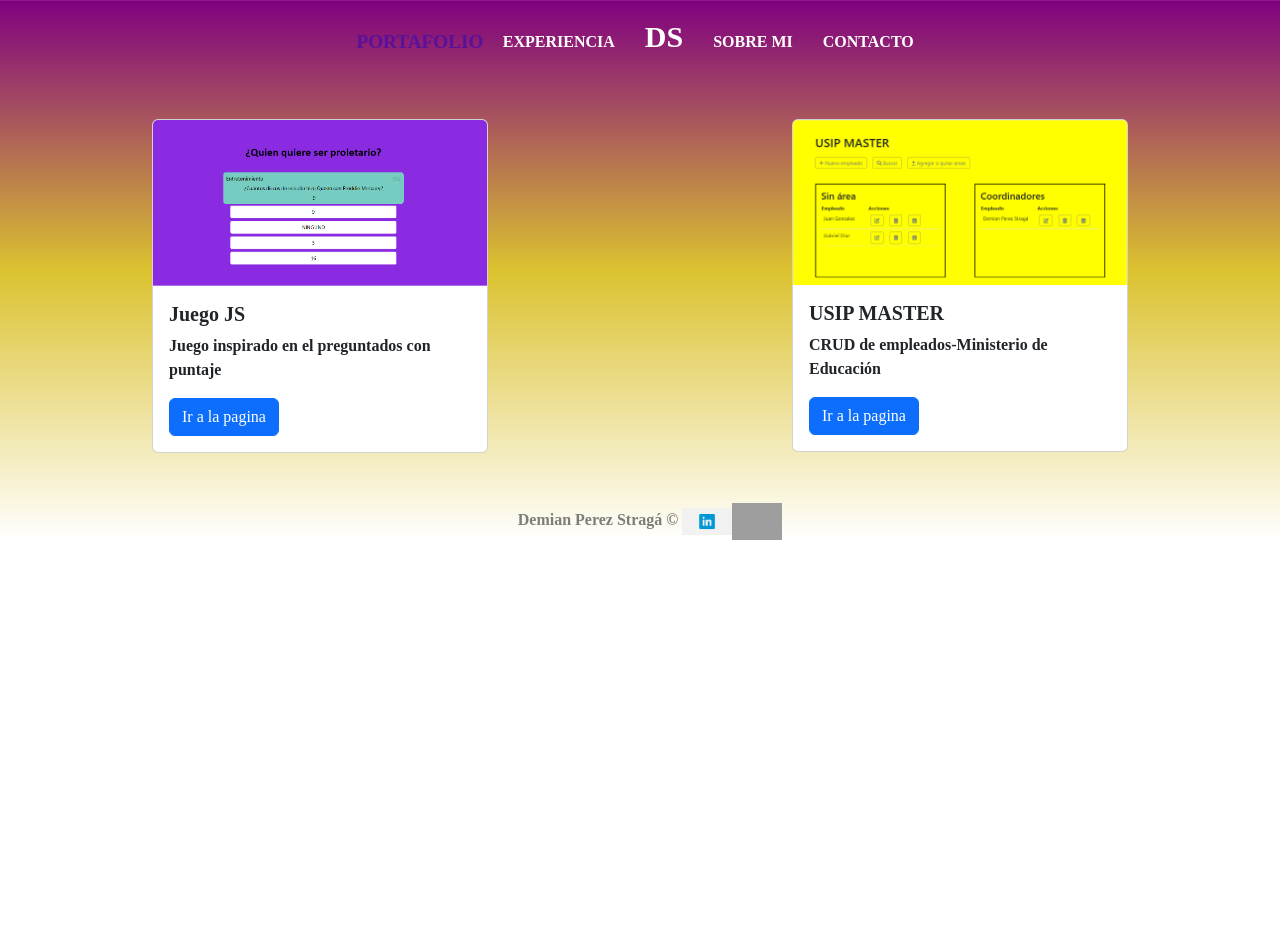
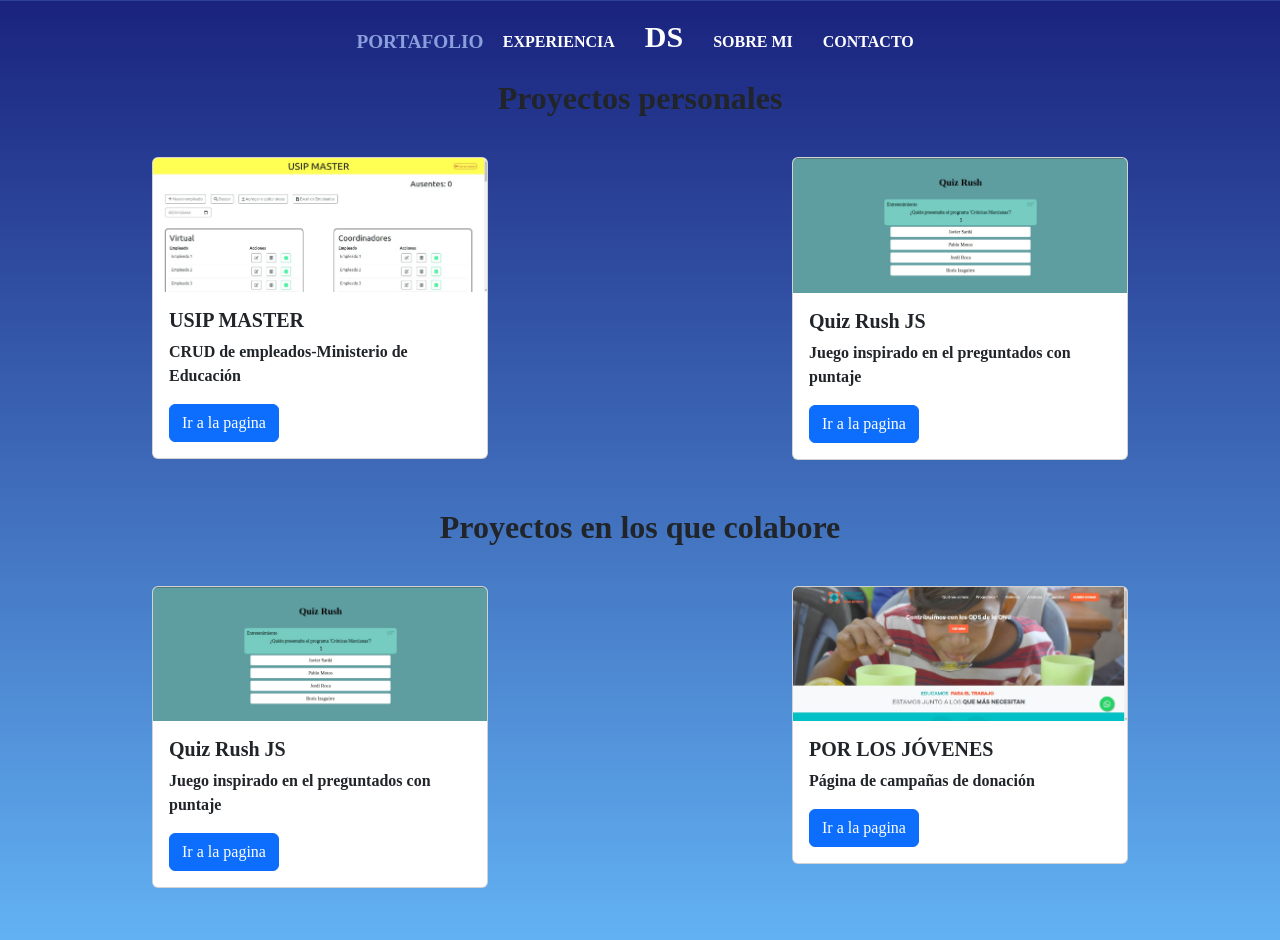
Before and after one commit to demianlds/briefcase, an Angular app: page /portafolio in a window 1280 px wide. Shown: the top 940 px of the page. Before the commit the page ends 800 px from the top, so only its background shows below. Built offline with nearby package versions, Linux system fonts and the light colour scheme; grey boxes are pictures that could not be loaded.

Commit message:
restructuring part 2

```diff
--- a/src/app/app.component.html
+++ b/src/app/app.component.html
@@ -1,16 +1,18 @@
+<head>
+  <link rel="stylesheet" href="https://cdnjs.cloudflare.com/ajax/libs/font-awesome/4.7.0/css/font-awesome.css" integrity="sha512-5A8nwdMOWrSz20fDsjczgUidUBR8liPYU+WymTZP1lmY9G6Oc7HlZv156XqnsgNUzTyMefFTcsFH/tnJE/+xBg==" crossorigin="anonymous" referrerpolicy="no-referrer" />
+</head>
 <body>
 <div id="main">
   <header>
     <div class="navbar">
       <ul>
-        <li><a [routerLink]="['/portafolio']" [routerLinkActive]="['actived']">Portafolio</a></li>
-        <li><a [routerLink]="['/experiencia']" [routerLinkActive]="['actived']">Experiencia</a></li>
+        <li><a [routerLink]="['/portafolio']" [routerLinkActive]="['actived']" [class.actived]="isActive('/portafolio')">Portafolio</a></li>
+        <li><a [routerLink]="['/experiencia']" [routerLinkActive]="['actived']" [class.actived]="isActive('/experiencia')">Experiencia</a></li>
         <li class="logo"><a href="#">DS</a></li>
-        <li><a [routerLink]="['/sobre-mi']" [routerLinkActive]="['actived']">Sobre mi</a></li>
-        <li><a [routerLink]="['/contacto']" [routerLinkActive]="['actived']">Contacto</a></li>
+        <li><a [routerLink]="['/sobre-mi']" [routerLinkActive]="['actived']" [class.actived]="isActive('/sobre-mi')">Sobre mi</a></li>
+        <li><a [routerLink]="['/contacto']" [routerLinkActive]="['actived']" [class.actived]="isActive('/contacto')">Contacto</a></li>
       </ul>
     </div>
-
   </header>
 
 
@@ -20,9 +22,8 @@
 
   <footer>
     Demian Perez Stragá &copy;
-    <a href="https://www.linkedin.com/in/demian-perez-strag%C3%A1-545a50253/" target="_blank"> <img src="../assets/img/linkedin.png"
-    class="logoFooter"> </a>
-    <a href="https://github.com/demianlds?tab=repositories" target="_blank"><img src="../assets/img/github.jpg" class="logoFooter"></a>
+    <a class="logoFooter" href="https://www.linkedin.com/in/demian-perez-strag%C3%A1-545a50253/" target="_blank"><i class="fa fa-linkedin-square"></i></a>
+    <a class="logoFooter" href="https://github.com/demianlds?tab=repositories" target="_blank"><i class="fa fa-github"></i></a>
   </footer>
 </div>
 </body>
--- a/src/app/app.component.ts
+++ b/src/app/app.component.ts
@@ -1,4 +1,5 @@
 import { Component } from '@angular/core';
+import { Router } from '@angular/router';
 
 @Component({
   selector: 'app-root',
@@ -7,4 +8,16 @@ import { Component } from '@angular/core';
 })
 export class AppComponent {
   title = 'briefcase';
+
+  constructor(private router: Router) { }
+
+  ngOnInit(): void {
+    if (this.router.url === '/') {
+      this.router.navigate(['/portafolio']);
+    }
+  }
+
+  isActive(url: string): boolean {
+    return this.router.url.includes(url);
+  }
 }
--- a/src/app/components/about/about.component.html
+++ b/src/app/components/about/about.component.html
@@ -1,11 +1,18 @@
 <div class="title">
     <h1>{{title}}</h1>
     <h2>{{subtitle}}</h2>
-    <a href="https://briefcase-demian.web.app" target="_blank"><p>{{web}}</p></a>
+    <img src="../../../assets/img/foto_cv" class="foto-cv">
+    <!-- <a href="https://briefcase-demian.web.app" target="_blank"><p>{{web}}</p></a> -->
 </div>
 
 <article class="about">
     <h2>Sobre mi</h2>
+    <p>
+        Antes que nada muchas gracias por tomarte el tiempo de visitar mi portfolio.<br><br>
+        Soy un programador autodidacta que desde muy joven se intereso por el desarrollo de software, tal es así que me especialice en el manejo de sistemas de gestión educativa del Ministerio de Educación para luego crear uno propio que permita verificar el presentismo de empleados para que pueda utilizarse en distintos rubros u organizaciones.
+        Además brindo clases en calidad de mentor en Aprender Programando, donde a mis alumnos les enseño rudimentos de HTML, CSS y JS como así también rutas y medios de aprendizaje para que puedan iniciarse en este mundo.
+        El ir adquiriendo conocimientos en sistemas me llevó a poder trabajar en el desarrollo y soporte en el sitio porlosjovenes.org de Por los jóvenes - Don Bosco y aprender a utilizar Django/Python como desafío personal para poder ser un developer más completo y con capacidad de adaptación a distintas tecnologías y lenguajes.
+    </p>
     <!-- <div id="carouselExampleControls" class="carousel slide" data-bs-ride="carousel">
         <div class="carousel-inner">
         <div class="carousel-item active" data-bs-interval="20000">
--- a/src/app/components/briefcase/briefcase.component.html
+++ b/src/app/components/briefcase/briefcase.component.html
@@ -1,19 +1,40 @@
+<h2 class="briefcase-title">Proyectos personales</h2>
 <div class="card-flex">
   <div class="card h-100" style="width: 21rem;">
-    <img src="../../../assets/img/juegoJS.png" class="card-img-top" alt="JuegoJS">
-    <div class="card-body">
-      <h5 class="card-title"><strong>Juego JS</strong></h5>
-      <p class="card-text">Juego inspirado en el preguntados con puntaje</p>
-      <a target="_blank" href="https://juegojs-a3031.web.app" class="btn btn-primary">Ir a la pagina</a>
-    </div>
-  </div>
-
-  <div class="card h-100" style="width: 21rem;">
-    <img src="../../../assets/img/usip.png" class="card-img-top" alt="CRUD">
+    <img src="../../../assets/img/usip.jpeg" class="card-img-top" alt="CRUD">
     <div class="card-body">
       <h5 class="card-title"><strong>USIP MASTER</strong></h5>
       <p class="card-text">CRUD de empleados-Ministerio de Educación</p>
       <a target="_blank" href= "https://usip-a630b.web.app" class="btn btn-primary">Ir a la pagina</a>
     </div>
   </div>
+  <div class="card h-100" style="width: 21rem;">
+    <img src="../../../assets/img/juego.jpeg" class="card-img-top" alt="JuegoJS">
+    <div class="card-body">
+      <h5 class="card-title"><strong>Quiz Rush JS</strong></h5>
+      <p class="card-text">Juego inspirado en el preguntados con puntaje</p>
+      <a target="_blank" href="https://juegojs-a3031.web.app" class="btn btn-primary">Ir a la pagina</a>
+    </div>
+  </div>
 </div>
+<br>
+<br>
+<h2 class="briefcase-title">Proyectos en los que colabore</h2>
+<div class="card-flex">
+  <div class="card h-100" style="width: 21rem;">
+    <img src="../../../assets/img/juego.jpeg" class="card-img-top" alt="JuegoJS">
+    <div class="card-body">
+      <h5 class="card-title"><strong>Quiz Rush JS</strong></h5>
+      <p class="card-text">Juego inspirado en el preguntados con puntaje</p>
+      <a target="_blank" href="https://juegojs-a3031.web.app" class="btn btn-primary">Ir a la pagina</a>
+    </div>
+  </div>
+  <div class="card h-100" style="width: 21rem;">
+    <img src="../../../assets/img/plj.jpeg" class="card-img-top" alt="CRUD">
+    <div class="card-body">
+      <h5 class="card-title"><strong>POR LOS JÓVENES</strong></h5>
+      <p class="card-text">Página de campañas de donación</p>
+      <a target="_blank" href= "https://porlosjovenes.org/" class="btn btn-primary">Ir a la pagina</a>
+    </div>
+  </div>
+</div>
--- a/src/app/components/contact/contact.component.html
+++ b/src/app/components/contact/contact.component.html
@@ -1,5 +1,5 @@
 <div class="container">
-    <h2>{{title}}</h2>
+    <h2 class="form-title">{{title}}</h2>
     <form [formGroup]="formContacto">
         <div>
             <label for="email">Email</label>
--- a/src/app/components/experience/experience.component.html
+++ b/src/app/components/experience/experience.component.html
@@ -5,7 +5,6 @@
 <article class="about">
     <h2>Ambito Laboral</h2>
     <ul>
-        <li>Barman en Zidane Restobar situado en Tinogasta 3224 (2014-2015).</li>
         <li>Empleado administrativo en la Unidad de Soporte e Implementación de Proyectos en el Ministerio de
             Educación
             (2015-Actualidad), en proyectos tales como:
@@ -24,7 +23,7 @@
     <ul>
         <li>Perito Mercantil con Especialización Contable e Impositiva, “Escuela de Comercio N°30 Dr. Esteban Agustín
             Gascón”, 2010-2014.</li>
+        <li> Finalización del programa Codo a Codo con especialización en Javascript y NodeJS.</li>
         <li>Actualmente cursando la Tecnicatura en Programación en la Universidad de San Martín.</li>
-        <li> Actualmente cursando el programa Codo a Codo con especialización en Javascript y NodeJS.</li>
     </ul>
 </article>
--- a/src/assets/css/styles.css
+++ b/src/assets/css/styles.css
@@ -1,7 +1,8 @@
 #main {
     font-family: "Merryweather";
     font-weight:bold;
-    background-image: linear-gradient(to top,white,rgb(219, 194, 48),purple);
+    /* background-image: linear-gradient(to top,white,rgb(219, 194, 48),purple); */
+    background: linear-gradient(to bottom, #1a237e, #64b5f6);
     background-size: cover;
     width: 100%;
     height: 100%;
@@ -10,6 +11,11 @@
 @keyframes colors {
     0% {background-position: left}
     100% {background-position: right}
+}
+
+.briefcase-title {
+    text-align: center;
+    font-weight: bold;
 }
 .container {
     color:beige;
@@ -65,7 +71,7 @@ header a {
 
 header a:hover,
 .actived {
-    color: rgb(88, 17, 155);
+    color: rgb(138, 160, 221);
     transition: 0.3ms;
     transform: scale(1.20, 1.20);
 }
@@ -93,13 +99,6 @@ header a:hover,
     background: transparent;
     color: black;
     transform: scale(1.50, 1.50);
-}
-
-footer {
-    width: 75%;
-    margin: left;
-    padding-top: 50px;
-    color: rgba(0, 0, 0, 0.5);
 }
 
 .title {
@@ -149,10 +148,20 @@ article.about {
     color:black;
 }
 
+.foto-cv {
+    border-radius: 5px;
+    margin-top: 30px;
+}
+
 form {
     width: 50%;
     margin: 0px auto;
-    color:beige;
+    color:black;
+}
+
+.form-title {
+    color: black;
+    font-weight: bold;
 }
 
 form label {
@@ -181,7 +190,12 @@ form textarea {
     margin-top: 10px;
 }
 
+/* Footer */
 footer {
+    width: 75%;
+    margin: left;
+    padding-top: 50px;
+    color: rgba(0, 0, 0, 0.5);
     display: block;
     justify-content:center;
     text-align: center;
@@ -190,5 +204,5 @@ footer {
 
 .logoFooter {
     display: inline-block;
-    width: 50px;
+    width: 32px;
 }
```
